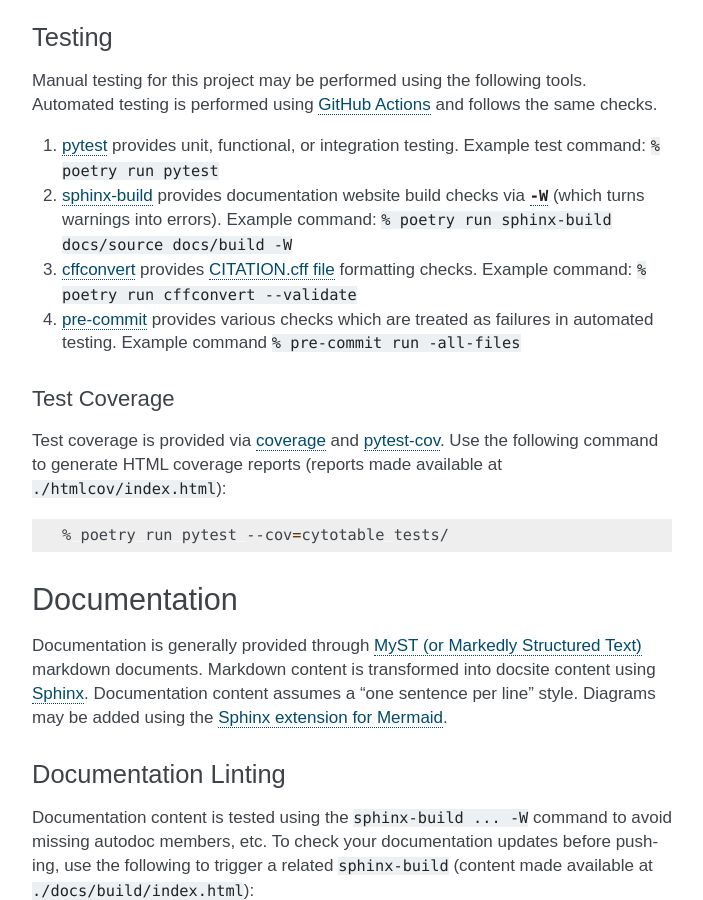
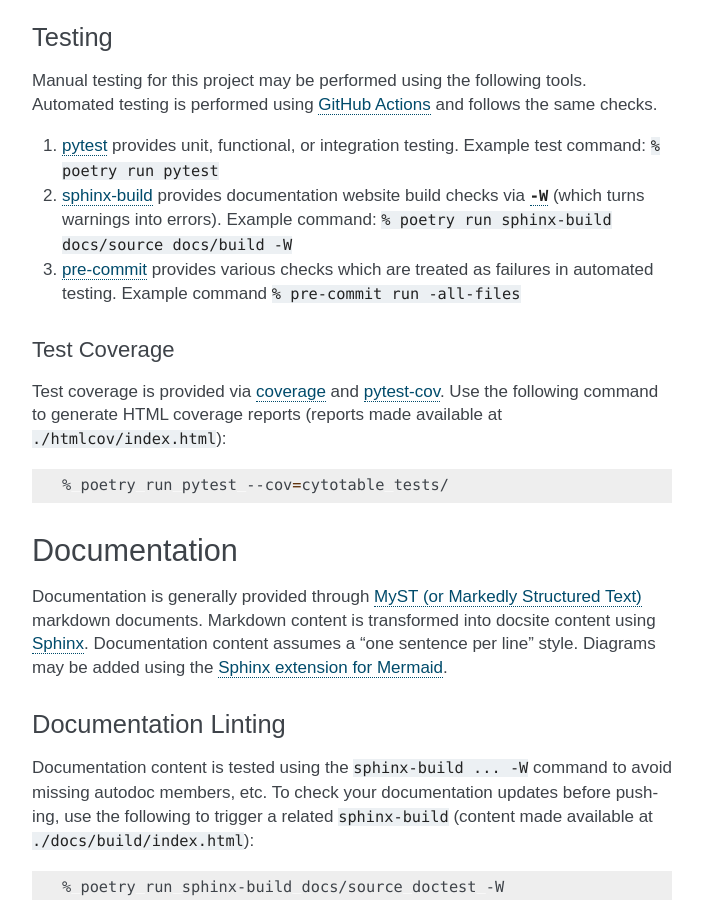
Before and after one commit to cytomining/CytoTable, a Sphinx documentation site: the page built from docs/source/contributing.md, in a window 1280 px wide and 900 px high, scrolled down 3491 px. Shown: the whole window, without its empty margins (438-1141 px from the left). Built offline with Sphinx 7.4.7, drawn with Linux system fonts in a browser that asks for light colours.

Commit message:
Move citation.cff validation to pre-commit check (#165)
* move citation.cff validation to pre-commit check

* remove cffconvert from dev deps

* update docs

* update lockfile

* update lockfile with new changes

```diff
--- a/docs/source/contributing.md
+++ b/docs/source/contributing.md
@@ -137,7 +137,6 @@
    Example test command: `% poetry run pytest`
 1. [sphinx-build](https://www.sphinx-doc.org/en/master/man/sphinx-build.html) provides documentation website build checks via [`-W`](https://www.sphinx-doc.org/en/master/man/sphinx-build.html#cmdoption-sphinx-build-W) (which turns warnings into errors).
    Example command: `% poetry run sphinx-build docs/source docs/build -W`
-1. [cffconvert](https://github.com/citation-file-format/cffconvert) provides [CITATION.cff file](https://citation-file-format.github.io/) formatting checks. Example command: `% poetry run cffconvert --validate`
 1. [pre-commit](https://pre-commit.com/) provides various checks which are treated as failures in automated testing.
    Example command `% pre-commit run -all-files`
 
--- a/pyproject.toml
+++ b/pyproject.toml
@@ -36,7 +36,6 @@
 myst-parser = "^2.0.0"
 sphinxcontrib-mermaid = "^0.9.0"
 moto = {extras = ["s3", "server"], version = "^4.0.0"}
-cffconvert = "^2.0.0"
 cytominer-database = "^0.3.4"
 pycytominer = "^1.1.0"
 dunamai = "^1.19.0"
```
Also changed, not shown: .pre-commit-config.yaml, 2 other files.
